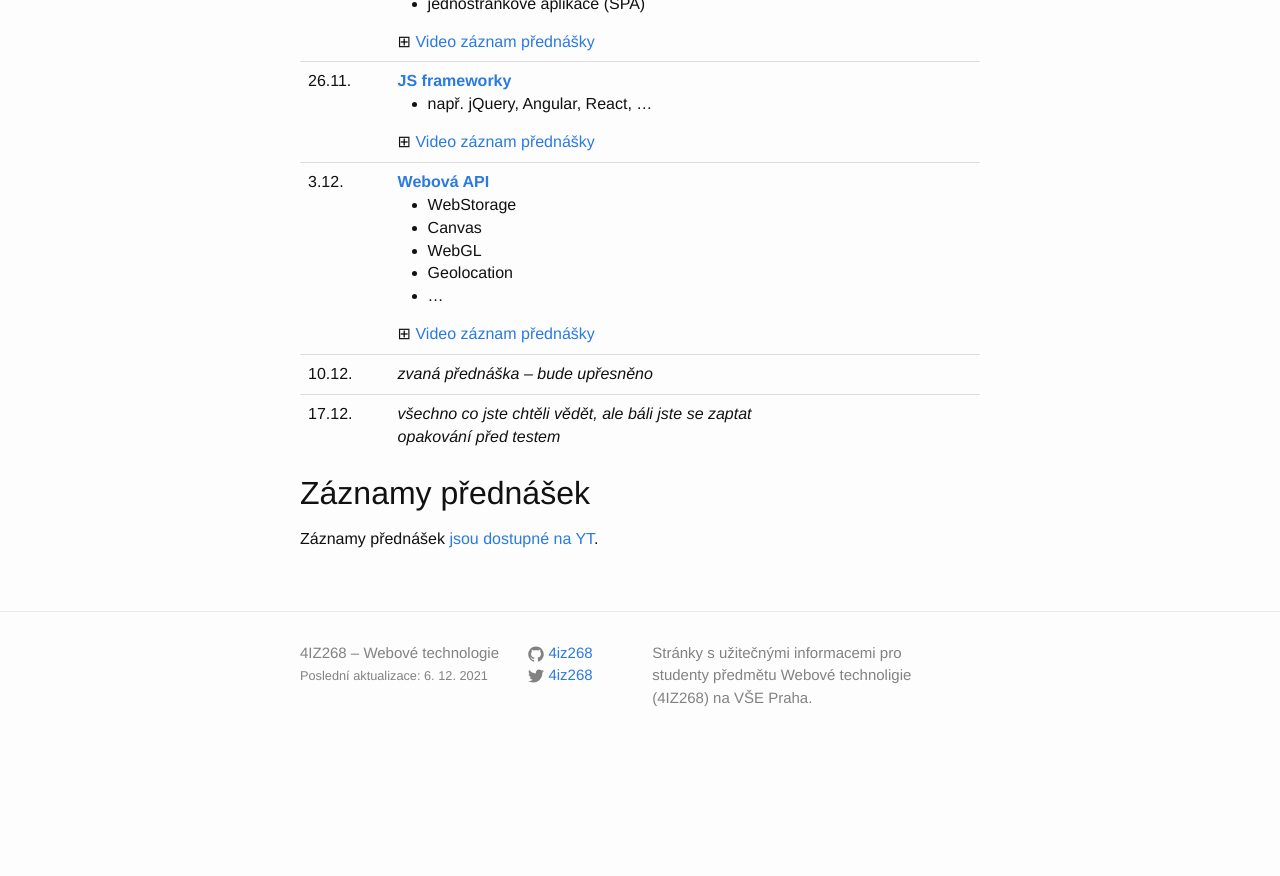
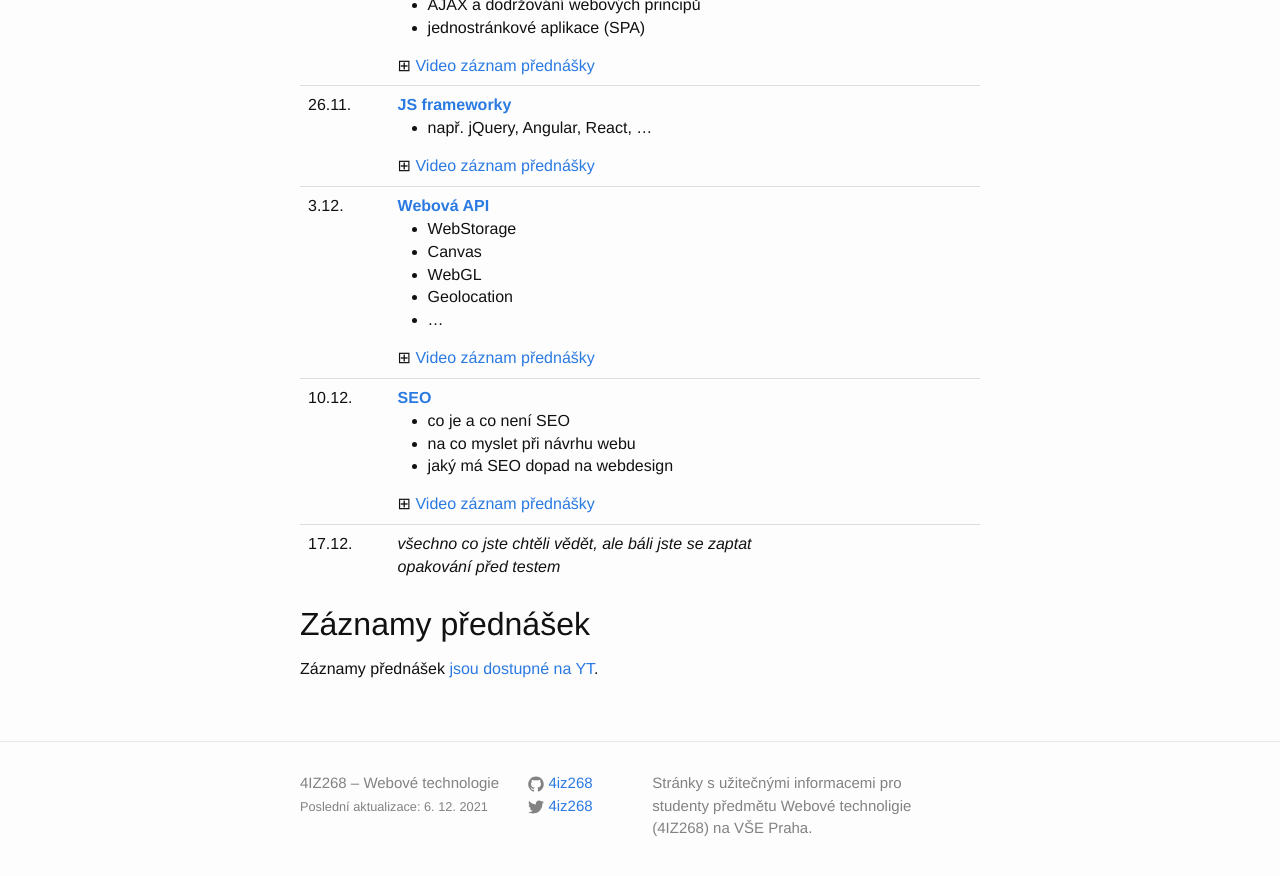
Before and after one commit to 4iz268/4iz268.github.io, a Jekyll site: the page built from prednasky/index.html, in a window 1280 px wide and 900 px high, scrolled down 1474 px. Shown: the top 876 px of the window. Built offline with Jekyll 4.4.1, drawn with Linux system fonts in a browser that asks for light colours; nearby versions of some CDN libraries; before the commit the page ends 2243 px from its top, so only the background shows below that.

Commit message:
Aktivována přednáška o SEO

```diff
--- a/prednasky/index.html
+++ b/prednasky/index.html
@@ -187,11 +187,6 @@ emailem.</p>
     </tr>
     <tr>
       <td>10.12.</td>
-      <td><em>zvaná přednáška &ndash; bude upřesněno</td>
-    </tr>
-    <!--
-    <tr>
-      <td>10.12.</td>
       <td>
         <strong><a href="http://www.kosek.cz/vyuka/4iz268/prednasky/seo/">SEO</a></strong>
         <ul>
```
